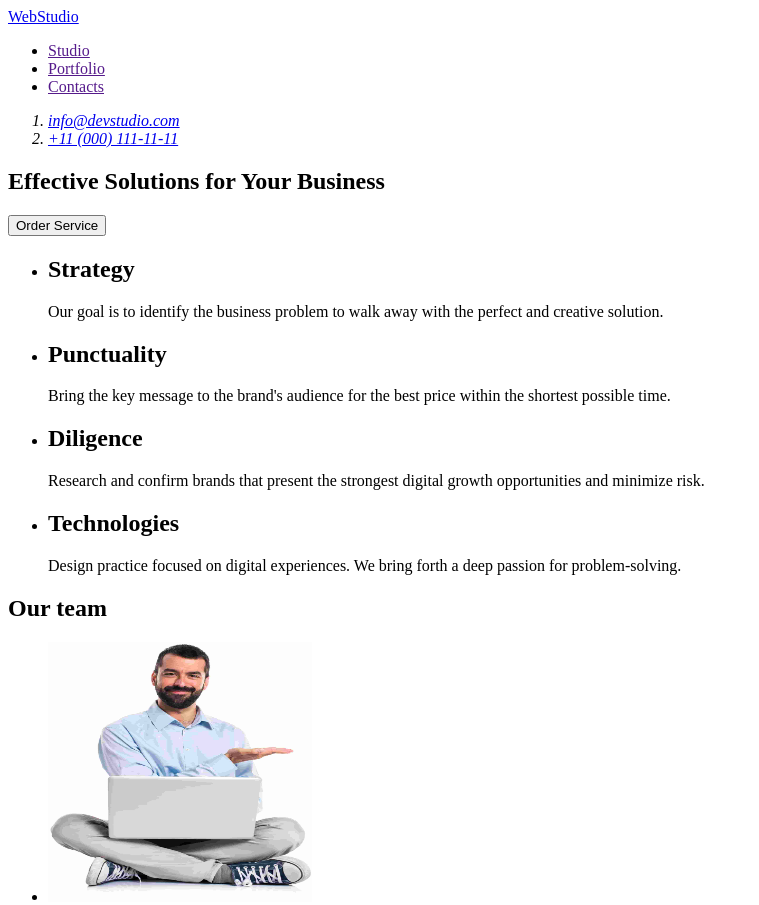
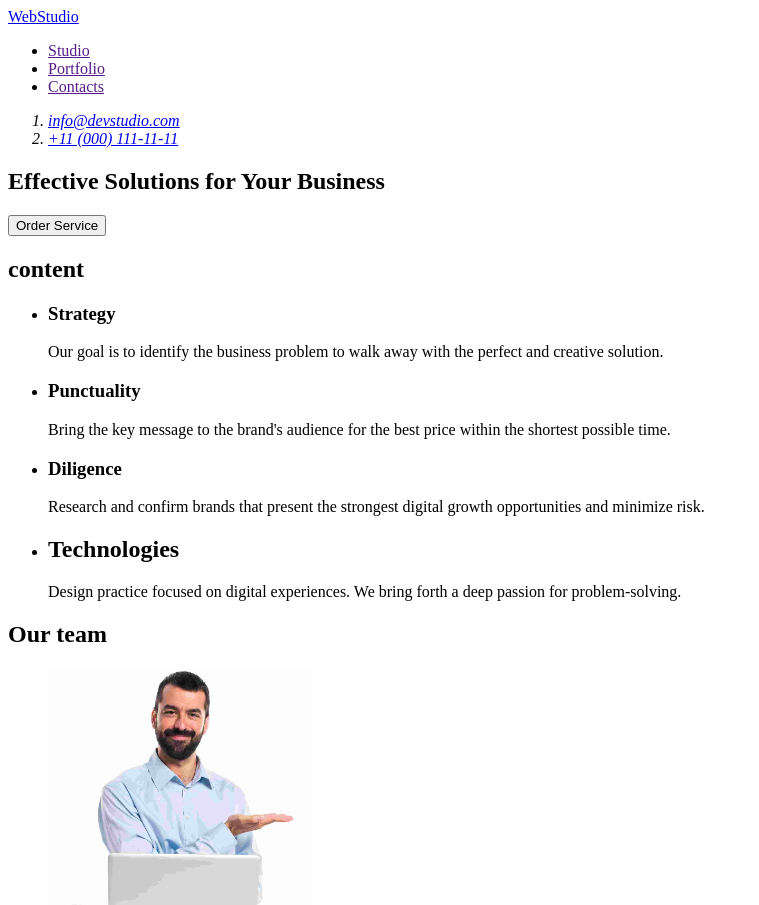
Before and after one commit to artem-il2004/goit-markup-hw-01, a plain HTML site: page index.html in a window 1280 px wide. Shown: the top 905 px of the page, without its empty margins (0-759 px from the left). Drawn offline with Linux system fonts and the light colour scheme.

Commit message:
fixed homework 2

```diff
--- a/index.html
+++ b/index.html
@@ -7,8 +7,8 @@
 
   <body>
     <header>
+      <nav>
       <a href=”./index.html”>WebStudio</a>
-      <nav>
         <ul>
           <li><a href="">Studio</a></li>
           <li><a href="">Portfolio</a></li>
@@ -25,30 +25,32 @@
         </ol>
       </address>
     </header>
+
     <main>
       <section>
-        <h1>Effective Solutions for Your Business <br></h1>
+        <h1>Effective Solutions for Your Business </h1>
         <button type="button">Order Service</button>
       </section>
 
       <section>
+        <h2>content</h2>
         <ul>
           <li>
-            <h2>Strategy</h2>
+            <h3>Strategy</h3>
             <p>
               Our goal is to identify the business problem to walk away with the
               perfect and creative solution.
             </p>
           </li>
           <li>
-            <h2>Punctuality</h2>
+            <h3>Punctuality</h3>
             <p>
               Bring the key message to the brand's audience for the best price
               within the shortest possible time.
             </p>
           </li>
           <li>
-            <h2>Diligence</h2>
+            <h3>Diligence</h3>
             <p>
               Research and confirm brands that present the strongest digital
               growth opportunities and minimize risk.
@@ -63,6 +65,9 @@
           </li>
         </ul>
       </section>
+
+
+
       <section>
         <h2>Our team</h2>
         <ul>
@@ -71,7 +76,7 @@
               src="./imagies/markguerrerolowquality.jpg"
               alt="Mark Guerrero Product Designer"
               width="264"
-              height="260"
+
             />
             <h3>Mark Guerrero</h3>
             <p>Product Designer</p>
@@ -81,7 +86,7 @@
               src="./imagies/tomfordlowquality.jpg"
               alt="Tom Ford Frontend Developer"
               width="264"
-              height="260"
+
             />
             <h3>Tom Ford</h3>
             <p>Frontend Developer</p>
@@ -91,7 +96,7 @@
               src="./imagies/camilagarcialowquality.jpg"
               alt="Camila Garcia Marketing"
               width="264"
-              height="260"
+
             />
             <h3>Camila Garcia</h3>
             <p>Marketing</p>
@@ -109,6 +114,10 @@
         </ul>
       </section>
     </main>
+
+
+
+
     <footer>
       <a href=”./index.html”>WebStudio</a>
       <p>
```
